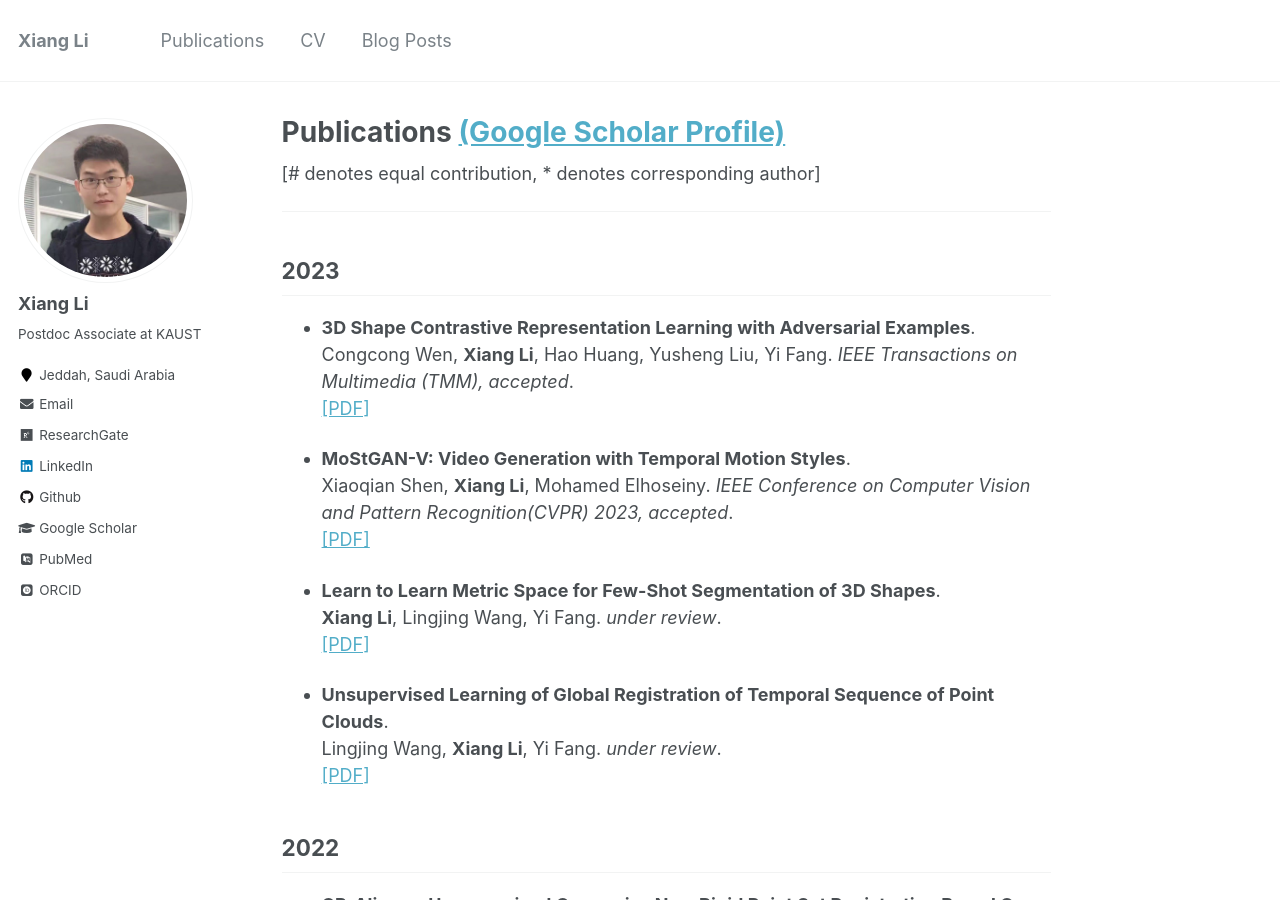
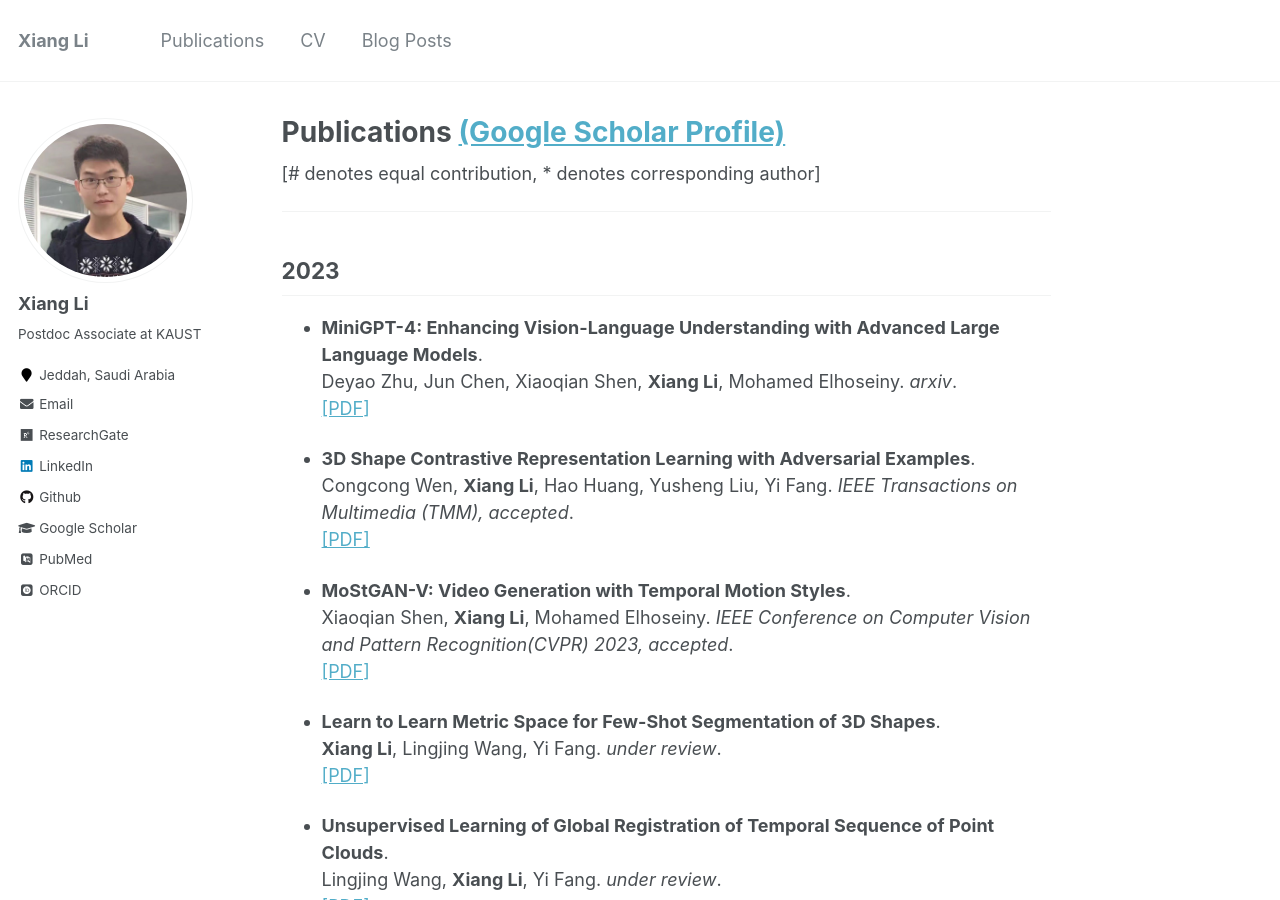
Before and after one commit to lx709/lx709.github.io, a Jekyll site: the page built from _pages/publications.md, in a window 1280 px wide and 900 px high. Built offline with Jekyll 4.4.1, drawn with Linux system fonts in a browser that asks for light colours; some web fonts are replaced.

Commit message:
Update publications.md

```diff
--- a/_pages/publications.md
+++ b/_pages/publications.md
@@ -8,6 +8,10 @@ author_profile: true
 
 ---
 ## 2023
+* <b>MiniGPT-4: Enhancing Vision-Language Understanding with Advanced Large Language Models</b>. <br>
+Deyao Zhu, Jun Chen, Xiaoqian Shen, <b>Xiang Li</b>, Mohamed Elhoseiny. <i>arxiv</i>.<br>
+[[PDF]](https://arxiv.org/abs/2304.10592)
+
 * <b>3D Shape Contrastive Representation Learning with Adversarial Examples</b>. <br>
 Congcong Wen, <b>Xiang Li</b>, Hao Huang, Yusheng Liu, Yi Fang. <i>IEEE Transactions on Multimedia (TMM), accepted</i>.<br>
 [[PDF]](https://ieeexplore.ieee.org/iel7/6046/4456689/10094000.pdf)
```
